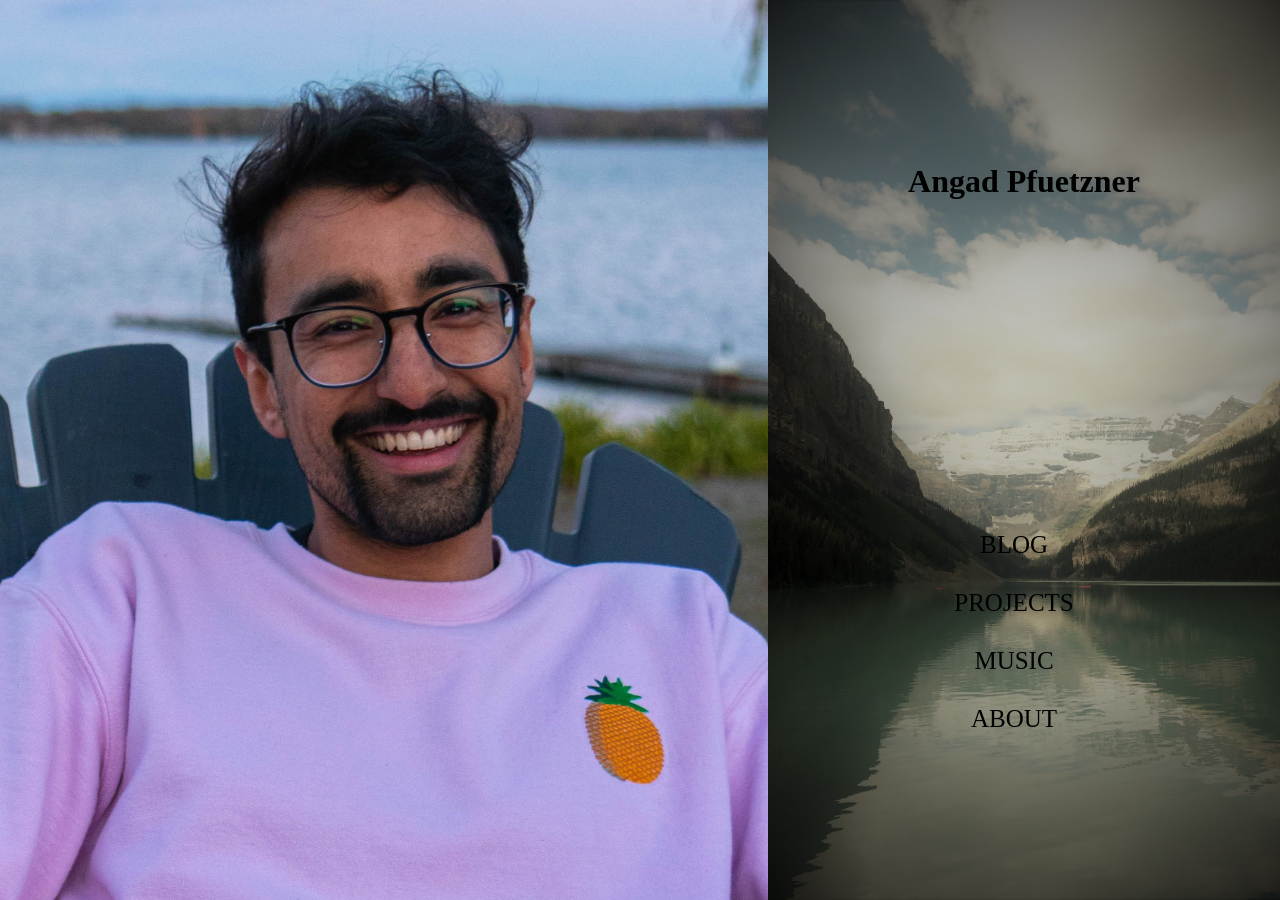
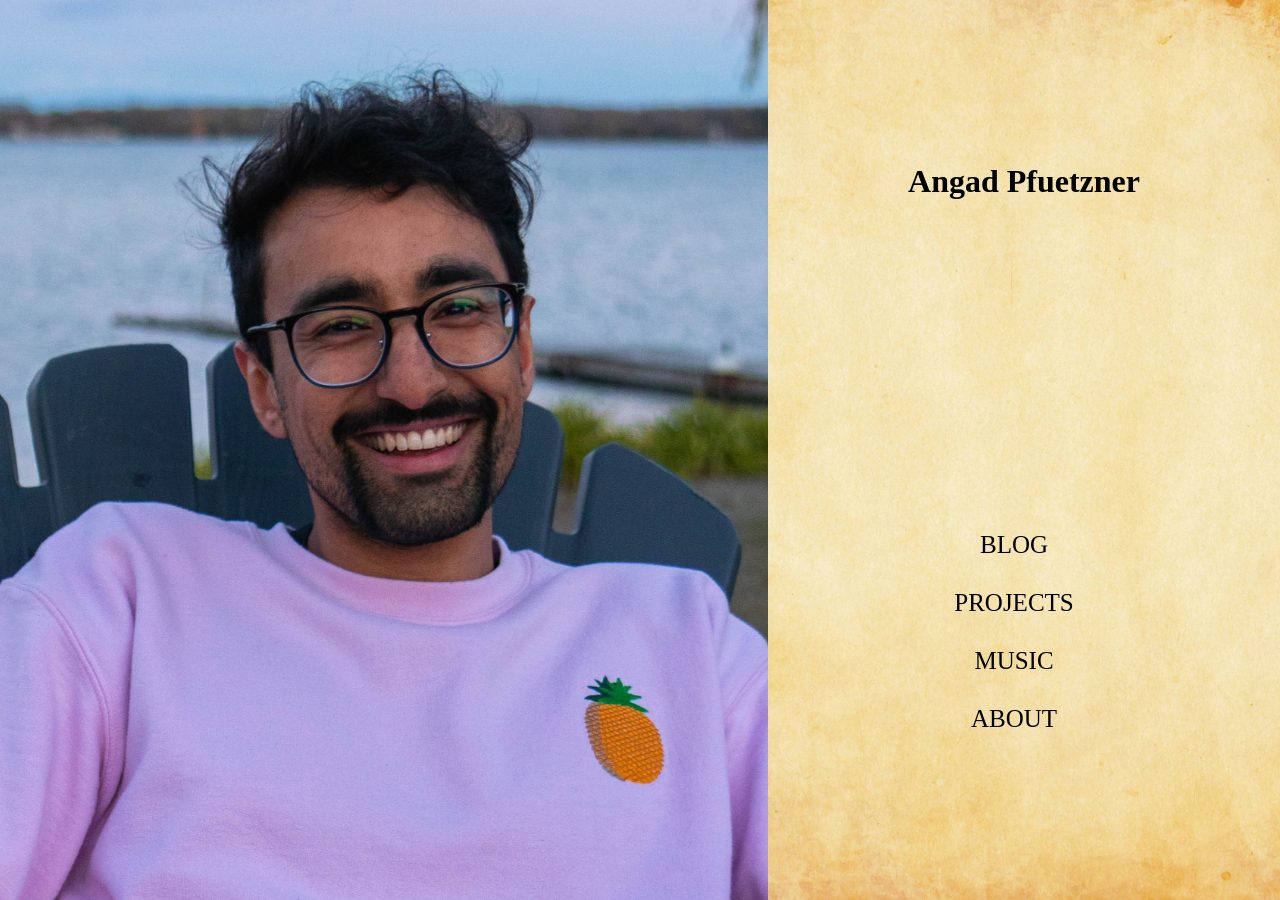
Before and after one commit to Angad99/Angad99.github.io, a Jekyll site: the page built from index.html, in a window 1280 px wide. Built offline with Jekyll 4.4.1, drawn with Linux system fonts in a browser that asks for light colours.

Commit message:
change img

```diff
--- a/_sass/homepage.scss
+++ b/_sass/homepage.scss
@@ -8,7 +8,7 @@
 	flex-wrap: wrap;
 	width:40%;
 
-	background-image: url("/images/Louise_edit.jpg");
+	background-image: url("/images/parchment.jpg");
 	background-position: center top;
 	background-repeat: no-repeat;
 	background-size: cover;
```
Also changed, not shown: images/Louise_edit.jpg (deleted), images/parchment.jpg (added).
